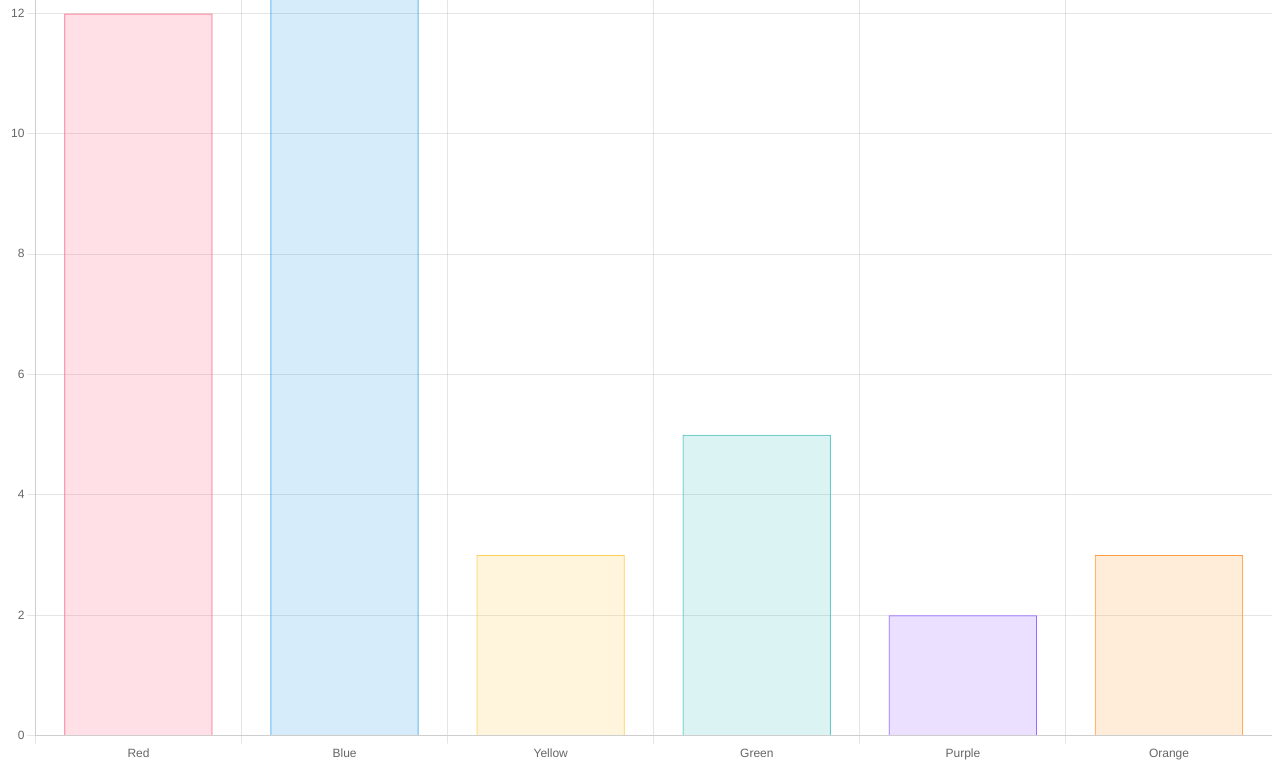
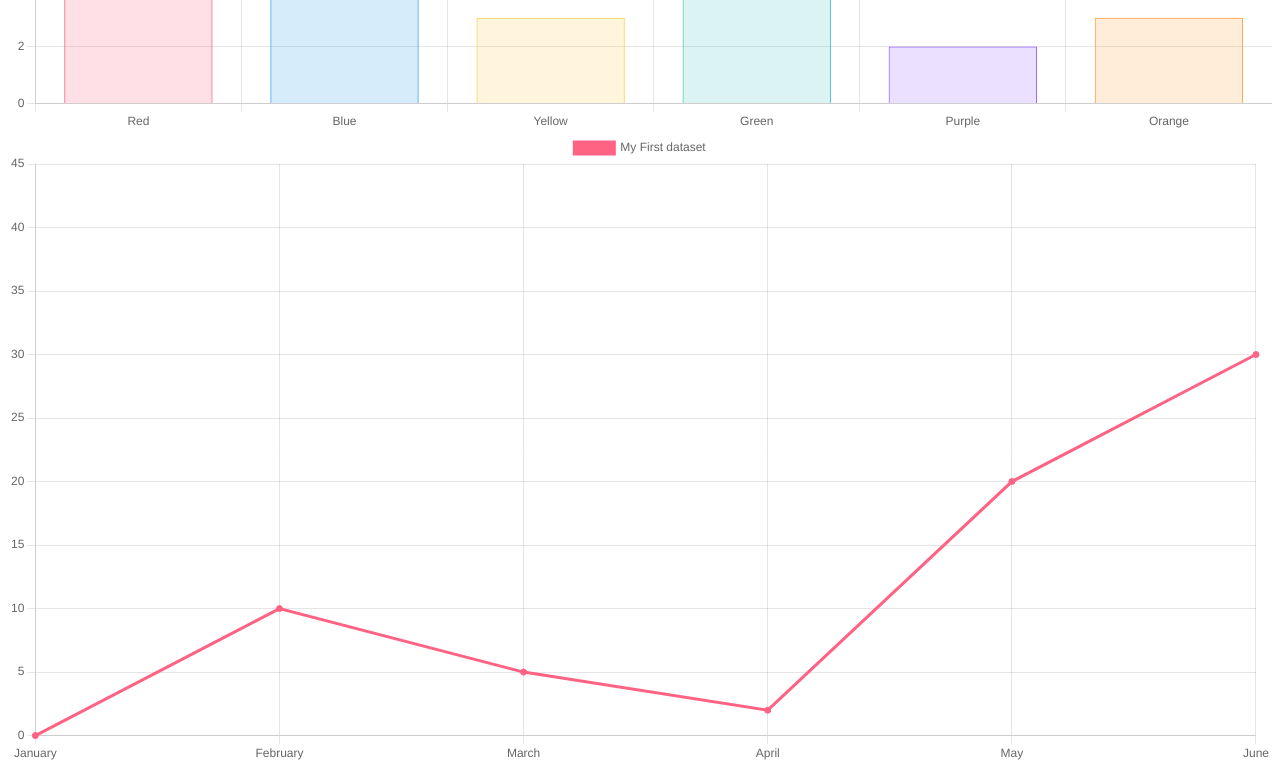
Before and after one commit to Dong-Yeop/vue-charts, a Vue app in the folder chart-lib/: page / in a window 1280 px wide. Shown: the part 580-1350 px from the top of the page. Built offline with nearby package versions, Linux system fonts and the light colour scheme.

Commit message:
차트 플러그인화

```diff
--- a/chart-lib/src/App.vue
+++ b/chart-lib/src/App.vue
@@ -13,7 +13,7 @@ import LineChart from './components/LineChart.vue';
 export default {
   components: {
     BarChart,
-    LineChart
+    LineChart,
   }
 }
 </script>
--- a/chart-lib/src/components/BarChart.vue
+++ b/chart-lib/src/components/BarChart.vue
@@ -1,14 +1,12 @@
 <template>
-  <canvas id="barChart" width="400" height="400"></canvas>
+  <canvas ref="barChart"></canvas>
 </template>
 
 <script>
-import Chart from 'chart.js/auto';
-
 export default {
   mounted() {
-    const ctx = document.getElementById('barChart');
-    const myChart = new Chart(ctx, {
+    const ctx = this.$refs.barChart;
+    const myChart = new this.$_Chart(ctx, {
         type: 'bar',
         data: {
             labels: ['Red', 'Blue', 'Yellow', 'Green', 'Purple', 'Orange'],
--- a/chart-lib/src/components/LineChart.vue
+++ b/chart-lib/src/components/LineChart.vue
@@ -1,10 +1,8 @@
 <template>
-  <canvas id="lineChart" width="400" height="400"></canvas>
+  <canvas ref="lineChart"></canvas>
 </template>
 
 <script>
-import Chart from 'chart.js/auto';
-
 export default {
   mounted() {
     const labels = [
@@ -32,8 +30,9 @@ export default {
       options: {}
     };
 
-    const myChart = new Chart(
-      document.getElementById('lineChart'),
+    const myChart = new this.$_Chart(
+      // document.getElementById('lineChart'),
+      this.$refs.lineChart,
       config
     );
     console.log(myChart);
--- a/chart-lib/src/main.js
+++ b/chart-lib/src/main.js
@@ -1,7 +1,10 @@
 import Vue from 'vue'
 import App from './App.vue'
+import ChartPlugin from './plugins/ChartPlugins.js';
 
 Vue.config.productionTip = false
+
+Vue.use(ChartPlugin);
 
 new Vue({
   render: h => h(App),
--- /dev/null
+++ b/chart-lib/src/plugins/ChartPlugins.js
@@ -0,0 +1,7 @@
+import Chart from 'chart.js/auto';
+
+export default {
+  install(Vue) {
+    Vue.prototype.$_Chart = Chart;
+  }
+}
```
